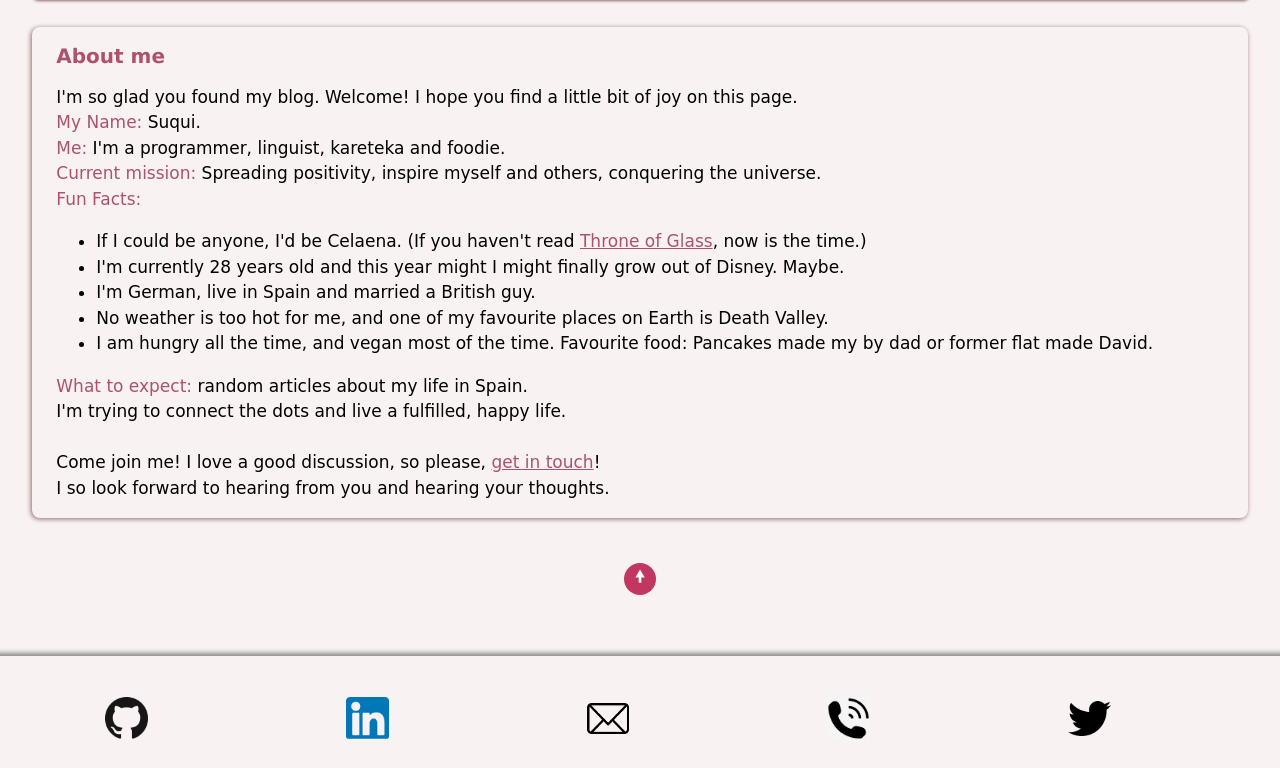
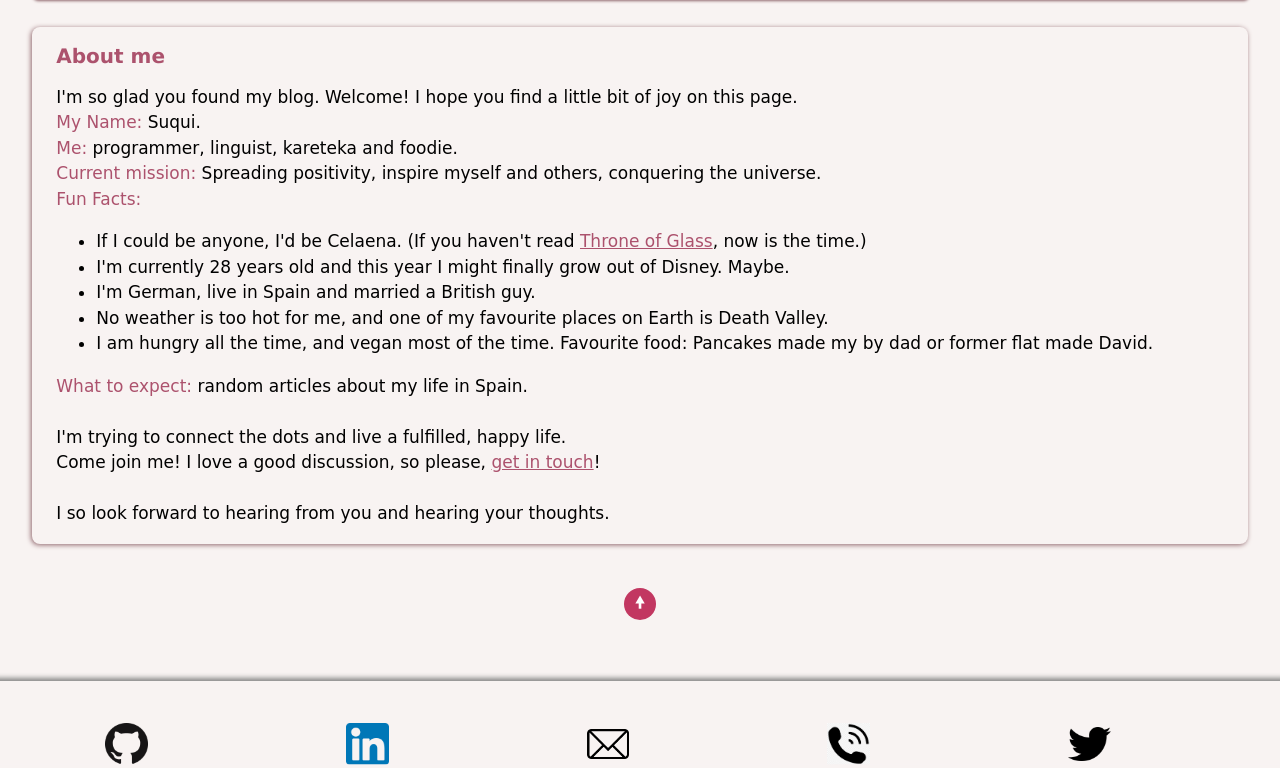
Before and after one commit to LisaLaw/SuquiWrites, a Django app: page / in a window 1280 px wide. Shown: the part 145-913 px from the top of the page. Run offline with Django 3.2, Linux system fonts and the light colour scheme; data that the repository does not hold is empty; some web fonts are replaced.

Commit message:
fixed typos

```diff
--- a/suquiwrites/templates/suquiwrites/home.html
+++ b/suquiwrites/templates/suquiwrites/home.html
@@ -6,23 +6,24 @@
         <p class="intro_p">
             I'm so glad you found my blog. Welcome! I hope you find a little bit of joy on this page.<br>
             <span style="color:rgb(172, 82, 109)">My Name:</span> Suqui.<br>
-            <span style="color:rgb(172, 82, 109)">Me:</span> I'm a programmer, linguist, kareteka and foodie.<br>
+            <span style="color:rgb(172, 82, 109)">Me:</span> programmer, linguist, kareteka and foodie.<br>
             <span style="color:rgb(172,82,109)">Current mission:</span> Spreading positivity, inspire myself and others, conquering the universe.<br>
             <span style="color:rgb(172,82,109)">Fun Facts:</span>
         </p>
         <ul class="intro_p">
             <li>If I could be anyone, I'd be Celaena. (If you haven't read <a href="https://sarahjmaas.com/throneofglass/" class="intro_a">Throne of Glass</a>, now is the time.)</li>
-            <li>I'm currently 28 years old and this year might I might finally grow out of Disney. Maybe.</li>
+            <li>I'm currently 28 years old and this year I might finally grow out of Disney. Maybe.</li>
             <li>I'm German, live in Spain and married a British guy.</li>
             <li>No weather is too hot for me, and one of my favourite places on Earth is Death Valley.</li>
             <li>I am hungry all the time, and vegan most of the time. Favourite food: Pancakes made my by dad or former flat made David.</li>
         </ul>
         <p class="intro_p">
             <span style="color:rgb(172, 82, 109)">What to expect:</span> random articles about my life in Spain.<br>
-            I'm trying to connect the dots and live a fulfilled, happy life. <br>
             <br>
+            I'm trying to connect the dots and live a fulfilled, happy life.<br>
             Come join me!
             I love a good discussion, so please, <a href="#contact_box" class="intro_a">get in touch</a>!
+            <br>
             <br>I so look forward to hearing from you and hearing your thoughts.
         </p>
     </div>
```
